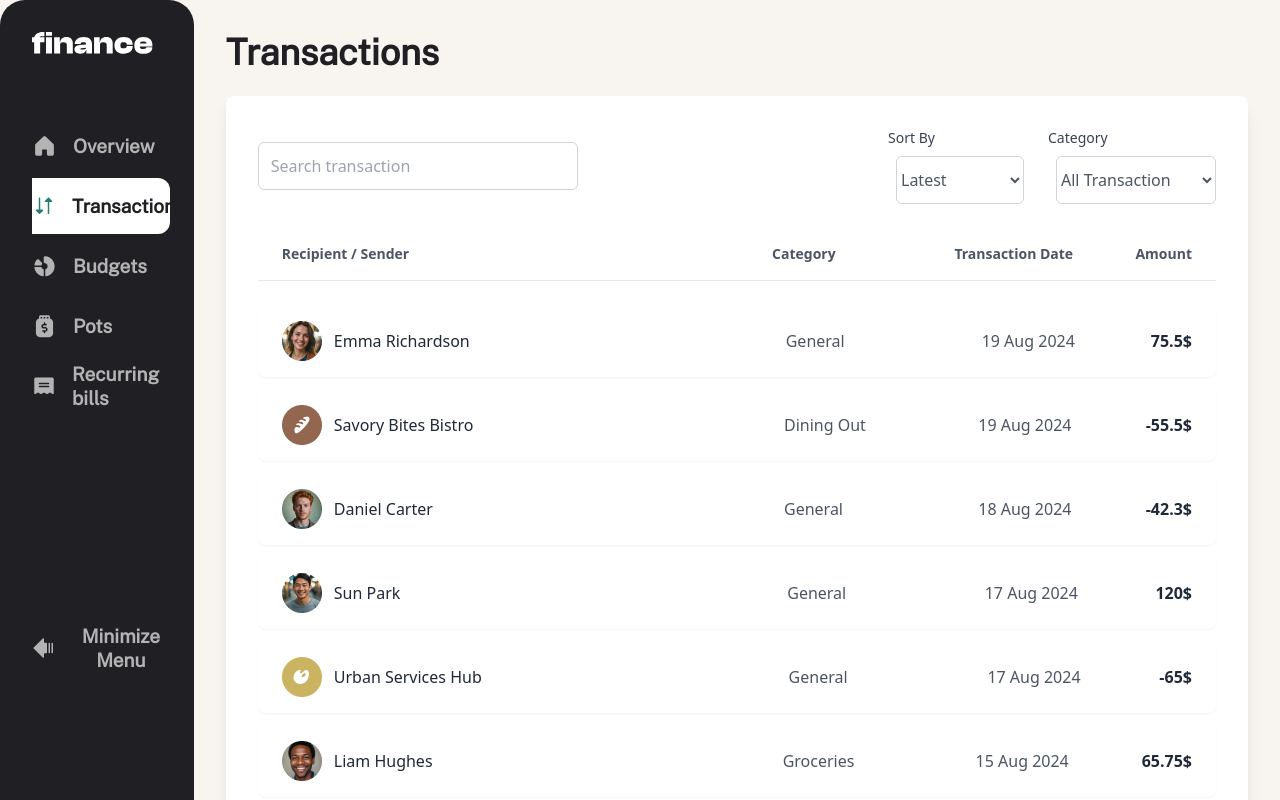
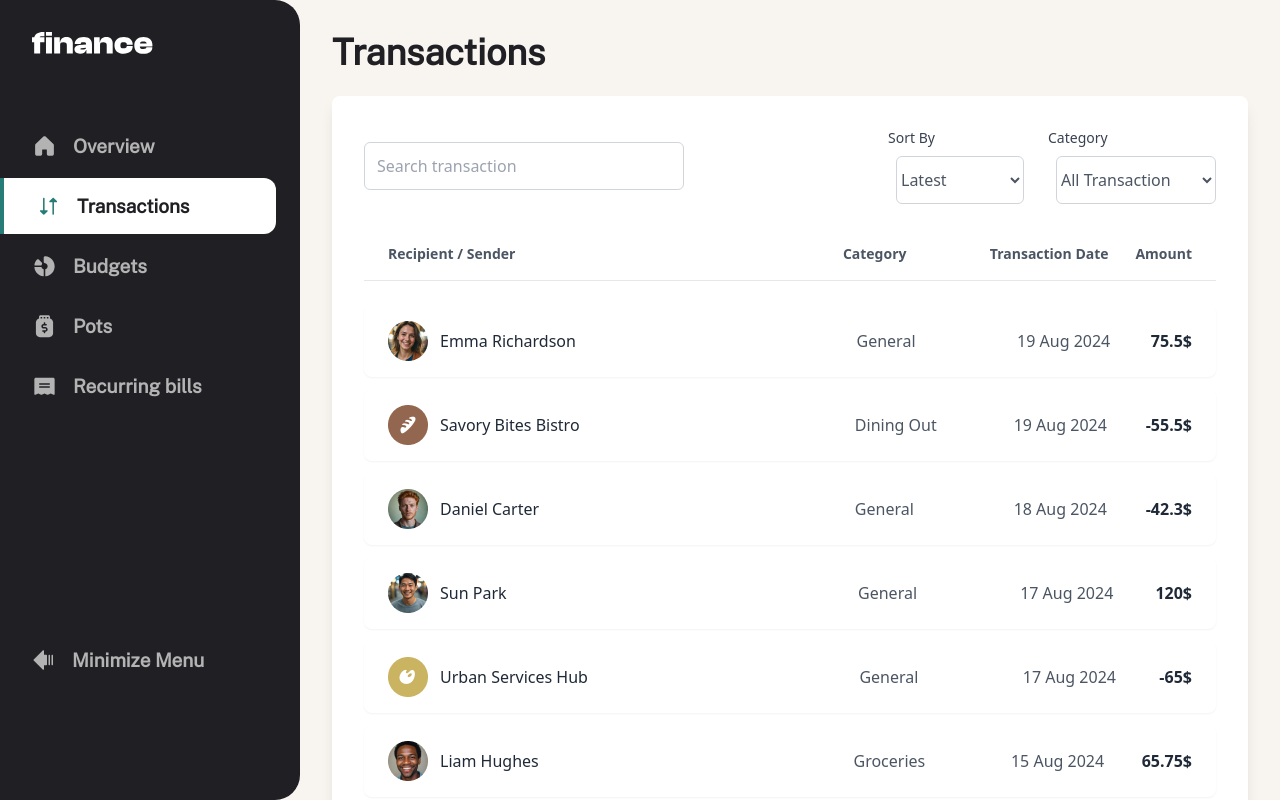
Before and after one commit to GiOrGI175/finance, a Next.js app: page /Transactions in a window 1280 px wide. Built offline with nearby package versions, Linux system fonts and the light colour scheme.

Commit message:
fix/navbar

```diff
--- a/src/app/layout.tsx
+++ b/src/app/layout.tsx
@@ -16,7 +16,7 @@ export default function RootLayout({
   return (
     <html lang='en' className='flex justify-center'>
       <body className='flex max-w-[3000px] w-full min-h-screen bg-[#F8F4F0] max-md:flex-col-reverse '>
-        <div className='w-fit max-md:max-w-[1024px]: max-md:w-full max-md:fixed'>
+        <div className='w-fit max-md:max-w-[1024px]  max-md:w-full max-md:fixed'>
           {!disableNavWithFooter.includes(path) && <NavBar />}
         </div>
         <div className='w-full '>{children}</div>
--- a/src/components/__molecules/NavBar.tsx
+++ b/src/components/__molecules/NavBar.tsx
@@ -1,21 +1,19 @@
-"use client";
+'use client';
 
-import { useEffect, useState } from "react";
-import Image from "next/image";
-import { Logo, BanerArrow, BanerArowHover } from "@/utility/images/ImgExport";
-import logo_Short from "../../utility/images/Logo_short.svg";
-import NavLinks from "./NavLinks";
-import ResponsiveNavLinks from "./ResponsiveNavLinks";
-
+import { useEffect, useState } from 'react';
+import Image from 'next/image';
+import { Logo, BanerArrow, BanerArowHover } from '@/utility/images/ImgExport';
+import logo_Short from '../../utility/images/Logo_short.svg';
+import NavLinks from './NavLinks';
+import ResponsiveNavLinks from './ResponsiveNavLinks';
 
 const NavBar = () => {
   const [arrowhover, setArrowhover] = useState(false);
   const [popUpNavBar, setPopUpNavBar] = useState(false);
 
-
   useEffect(() => {
-    if (typeof window !== "undefined") {
-      const value = localStorage.getItem("PopUpShow");
+    if (typeof window !== 'undefined') {
+      const value = localStorage.getItem('PopUpShow');
       if (value) {
         setPopUpNavBar(JSON.parse(value));
       }
@@ -23,32 +21,31 @@ const NavBar = () => {
   }, []);
 
   const handleSave = () => {
-    if (typeof window !== "undefined") {
+    if (typeof window !== 'undefined') {
       const newState = !popUpNavBar;
-      localStorage.setItem("PopUpShow", JSON.stringify(newState));
+      localStorage.setItem('PopUpShow', JSON.stringify(newState));
       setPopUpNavBar(newState);
     }
   };
 
-
   return (
     <div
-      className={`w-[300px] min-h-screen pt-[32px] pl-[32px] pr-[24px] bg-[#201F24] rounded-tr-[25px] rounded-tl-[25px]  lr:rounded-br-[25px]  flex flex-col justify-between  duration-1000 overflow-hidden sm:w-full sm:min-h-[52px] lg:min-h-screen  lg:w-fit   ${
-        popUpNavBar && "w-[88px] pl-[0px] pr-[0px] pt-[40px]"
+      className={`w-[300px] min-h-screen pt-[32px]  pr-[24px] bg-[#201F24] rounded-tr-[25px] rounded-br-[25px]  flex flex-col justify-between duration-1000 overflow-hidden ${
+        popUpNavBar && 'w-[88px] pl-[0px] !pt-[40px]  !pr-[0px] '
       }  max-md:w-full max-md:min-h-fit max-md:h-[74px] max-md:rounded-br-[0px] max-md:rounded-tr-[8px] max-md:rounded-tl-[8px] max-md:pl-[0px] max-md:pr-[0px] max-md:pt-[10px]  max-sm:h-[52px] `}
     >
-      <div className='max-md:w-full'>
+      <div>
         <div
-          className={`w-full  flex duration-1000 sm:mb-0 lg:mb-[64px] ${
-            popUpNavBar && "justify-center"
+          className={`w-full mb-[64px] flex duration-1000 ${
+            popUpNavBar && 'justify-center'
           }  max-md:hidden`}
         >
           <Image
             src={popUpNavBar ? logo_Short : Logo}
             width={popUpNavBar ? 16 : 121}
             height={21}
-            alt="logo duration-1000"
-            className="sm:hidden lg:flex"
+            alt='logo duration-1000'
+            className={`ml-[32px]  ${popUpNavBar && '!ml-[0px]'} `}
           />
         </div>
         <nav>
@@ -58,8 +55,8 @@ const NavBar = () => {
       </div>
 
       <button
-        className={`mb-[128px] w-full flex items-center sm:hidden lg:flex   ${
-          popUpNavBar && "justify-center"
+        className={`mb-[128px] !w-full ml-[32px] flex items-center ${
+          popUpNavBar && '!justify-center  !ml-[0px]'
         } max-md:hidden group `}
         onMouseMove={() => setArrowhover(true)}
         onMouseLeave={() => setArrowhover(false)}
@@ -69,12 +66,14 @@ const NavBar = () => {
           src={arrowhover ? BanerArowHover : BanerArrow}
           width={24}
           height={24}
-          alt="icon"
-          className={`mr-[16px] ${popUpNavBar && "mr-[0px] rotate-180"}`}
+          alt='icon'
+          className={`mr-[16px]  ${
+            popUpNavBar && '!mr-[0px] !rotate-180'
+          } duration-1000`}
         />
         <span
           className={`duration-1000 font-publicSans font-bold leading-[24px] text-[#B3B3B3] text-[19px] group-hover:text-[#F2F2F2]  ${
-            popUpNavBar && "hidden"
+            popUpNavBar && 'hidden'
           }`}
         >
           Minimize Menu
--- a/src/components/__molecules/NavLinks.tsx
+++ b/src/components/__molecules/NavLinks.tsx
@@ -1,9 +1,9 @@
-"use client";
+'use client';
 
-import { NavLinks } from "@/commons/hooks/NavBarData";
-import Link from "next/link";
-import Image from "next/image";
-import { usePathname } from "next/navigation";
+import { NavLinks } from '@/commons/hooks/NavBarData';
+import Link from 'next/link';
+import Image from 'next/image';
+import { usePathname } from 'next/navigation';
 
 type PopUpNavBarProps = {
   popUpNavBar: boolean;
@@ -13,38 +13,42 @@ const NavLinksArr: React.FC<PopUpNavBarProps> = ({ popUpNavBar }) => {
   const PathName = usePathname();
 
   return (
-    <ul className={`duration-1000   max-md:hidden `}>
+    <ul
+      className={`duration-1000 ${
+        popUpNavBar && 'w-full flex flex-col justify-center items-center'
+      }   max-md:hidden `}
+    >
       {NavLinks.map((item) => {
         const isActive = PathName.startsWith(item.link);
         return (
           <li
             key={item.name}
-            className={`mb-[4px] flex duration-1000  ${
-              isActive && " bg-white "
+            className={`mb-[4px] pl-[32px] flex duration-1000   ${
+              isActive && 'bg-white border-l-[4px] border-[#277C78] '
             }rounded-tr-[12px] rounded-br-[12px]  ${
               popUpNavBar &&
-              "rounded-[50%] w-[56px] h-[56px] rounded-tr-[50%] rounded-br-[50%] justify-center items-center"
+              'rounded-[50%] w-[56px] h-[56px] rounded-tr-[50%] rounded-br-[50%] !justify-center !items-center !pl-[0px] !border-l-[0px]'
             }`}
           >
             <Link
               href={item.link}
               className={`w-full h-[56px] duration-1000  flex items-center ${
-                popUpNavBar && "justify-center"
+                popUpNavBar && 'justify-center'
               }  group`}
             >
               <Image
                 src={isActive ? item.icon_Active : item.icon}
                 width={25}
                 height={25}
-                alt="icon"
-                className={`mr-[16px]  ${popUpNavBar && "mr-[0px]"}`}
+                alt='icon'
+                className={`mr-[16px]  ${popUpNavBar && '!mr-[0px]'}`}
               />
               <span
                 className={`font-publicSans font-bold leading-[24px] group-hover:text-[#F2F2F2] duration-1000  ${
                   isActive
-                    ? "text-[#201F24] group-hover:text-[#201F24]"
-                    : "text-[#B3B3B3]"
-                }  text-[19px] ${popUpNavBar && "hidden"}`}
+                    ? 'text-[#201F24] group-hover:text-[#201F24]'
+                    : 'text-[#B3B3B3]'
+                }  text-[19px] ${popUpNavBar && 'hidden'}`}
               >
                 {item.name}
               </span>
```
